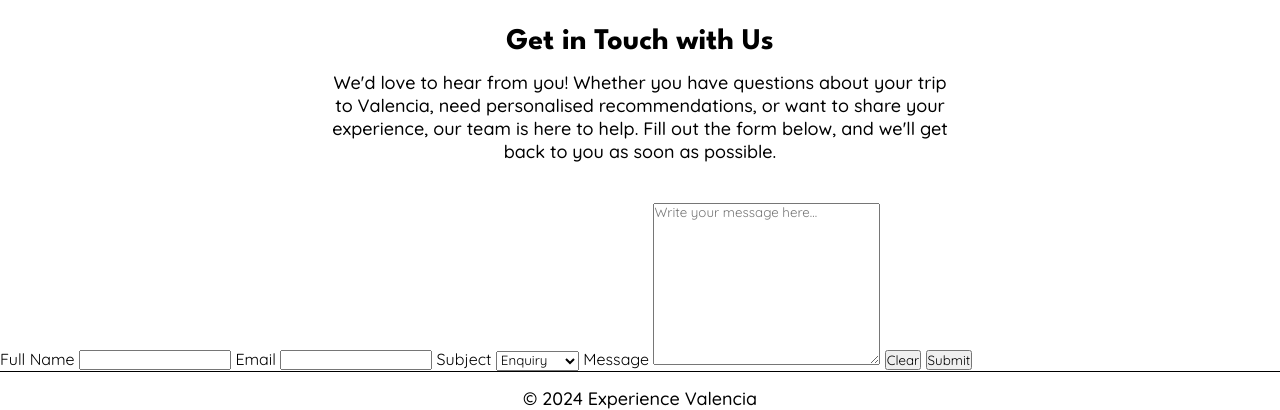
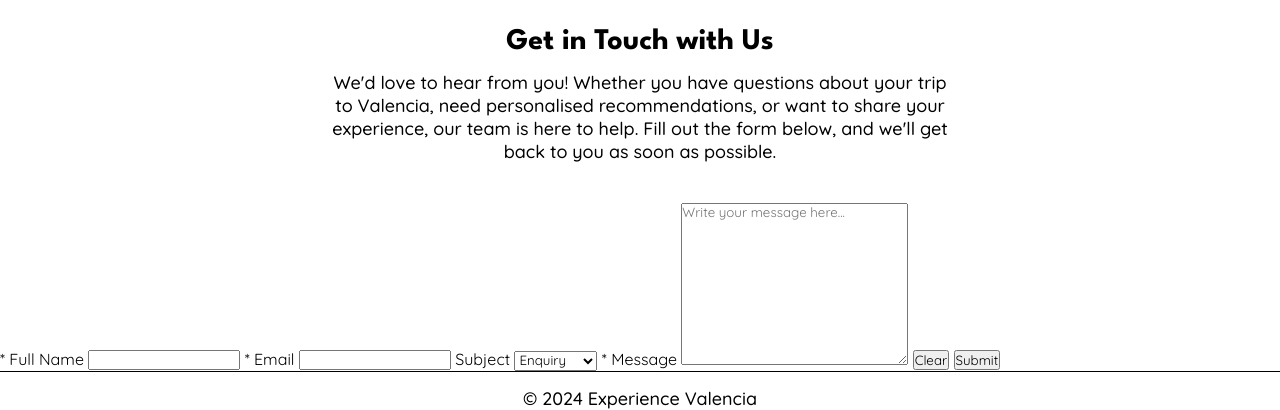
Before and after one commit to desireealexia/Experience-Valencia, a plain HTML site: page contact.html in a window 1280 px wide. Shown: the part 819-1229 px from the top of the page. Drawn offline with Linux system fonts and the light colour scheme.

Commit message:
Style Contact Us page

```diff
--- a/contact.html
+++ b/contact.html
@@ -67,19 +67,19 @@
       </section>
 
       <!-- Contact Form -->
-      <section id="contact-form">
-        <form action="thank-you.html" method="POST">
-          <label for="name">Full Name</label>
+      <div id="contact-form">
+        <form action="thank-you.html" method="get">
+          <label for="name">* Full Name</label>
           <input type="text" name="name" id="name" required />
-          <label for="email">Email</label>
+          <label for="email">* Email</label>
           <input type="email" name="email" id="email" required />
           <label for="subject">Subject</label>
-          <select name="subject" id="subject" required>
+          <select name="subject" id="subject">
             <option value="Enquiry">Enquiry</option>
             <option value="Feedback">Feedback</option>
             <option value="Other">Other</option>
           </select>
-          <label for="message">Message</label>
+          <label for="message">* Message</label>
           <textarea
             name="message"
             id="message"
@@ -91,7 +91,7 @@
           <button type="reset" id="reset">Clear</button>
           <button type="submit" id="sumbit">Submit</button>
         </form>
-      </section>
+      </div>
     </main>
     <footer>
       <p>&copy; 2024 Experience Valencia</p>
```
